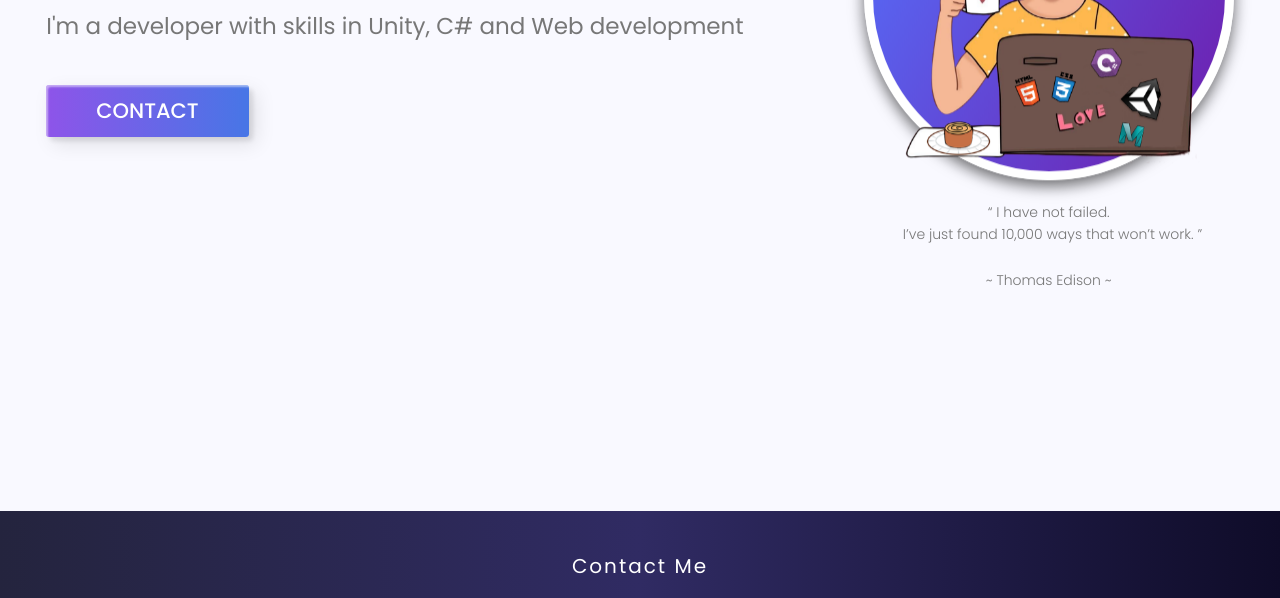
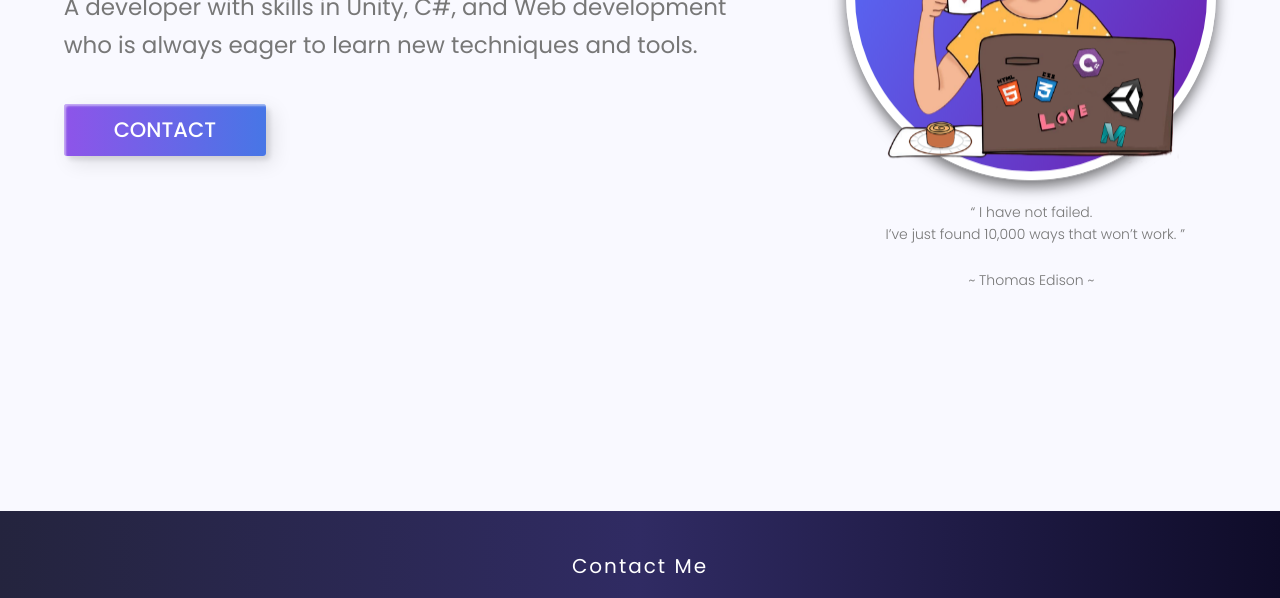
Before and after one commit to mikelandy86/Test-website2, a plain HTML site: page index.html in a window 1280 px wide. Shown: the part 409-1007 px from the top of the page. Drawn offline with nearby package versions, Linux system fonts and the light colour scheme.

Commit message:
Update index.html

```diff
--- a/index.html
+++ b/index.html
@@ -48,7 +48,7 @@
     <div class="presentation-info">
         <p class="title-intro">Hello, My name is</p>
         <p class="title-name">Mikael Landy</p>
-        <p class="title-quote">I'm a developer with skills in Unity, C# and Web development
+        <p class="title-quote">A developer with skills in Unity, C#, and Web development<br> who is always eager to learn new techniques and tools.
 </p>
         <a class="title-button" href="./contact.html">CONTACT</a>
     </div>
```
